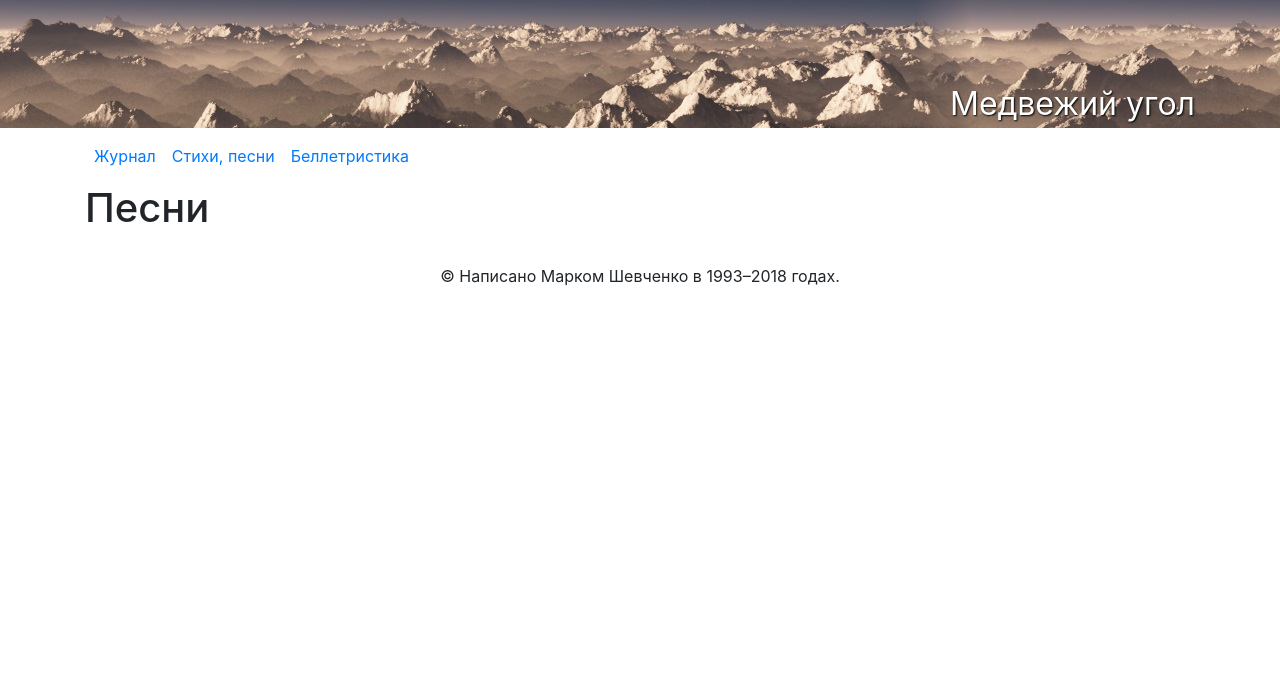
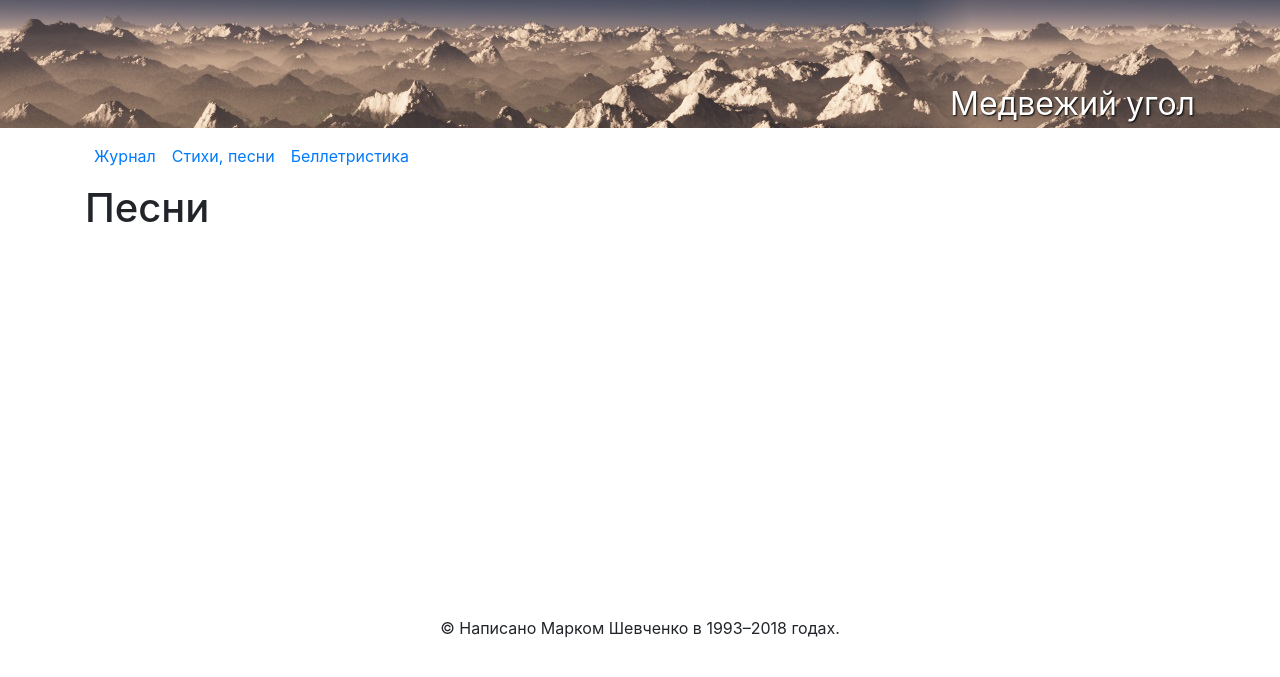
Before and after one commit to mark-shevchenko-name/mark-shevchenko-name.github.io, a Jekyll site: the page built from index.md, in a window 1280 px wide. Shown: the top 677 px of the page. Built offline with Jekyll 4.4.1, drawn with Linux system fonts in a browser that asks for light colours; our own code applies the rules of GitHub Pages for plain Markdown files.

Commit message:
Update main.html

```diff
--- a/_layouts/main.html
+++ b/_layouts/main.html
@@ -28,7 +28,7 @@
     </nav>
     <article class="container">
       {{ content }}
-    <article>
+    </article>
     <footer class="container text-center">
       &copy; Написано Марком Шевченко в 1993&ndash;2018 годах.
     </footer>
```
